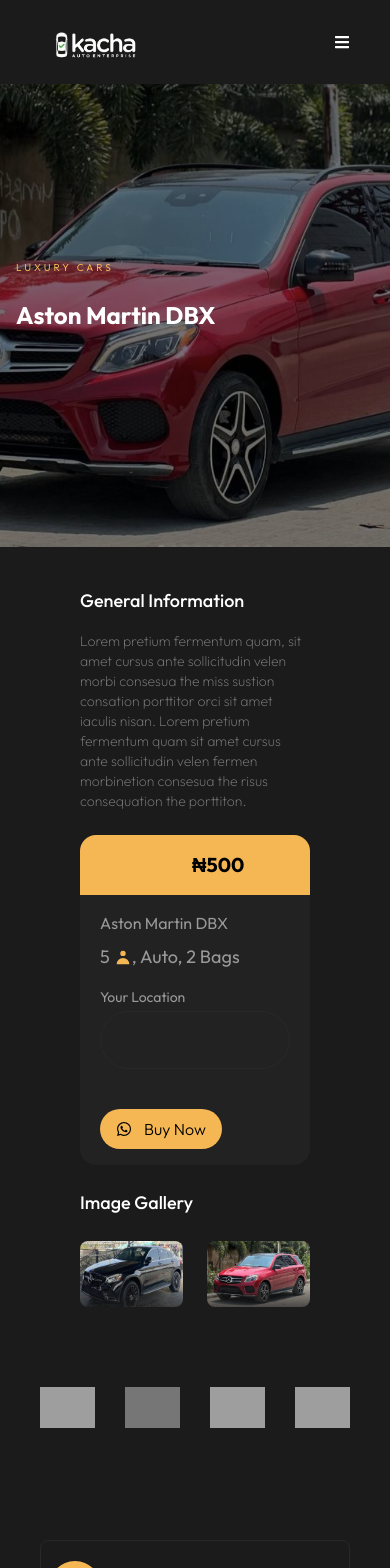
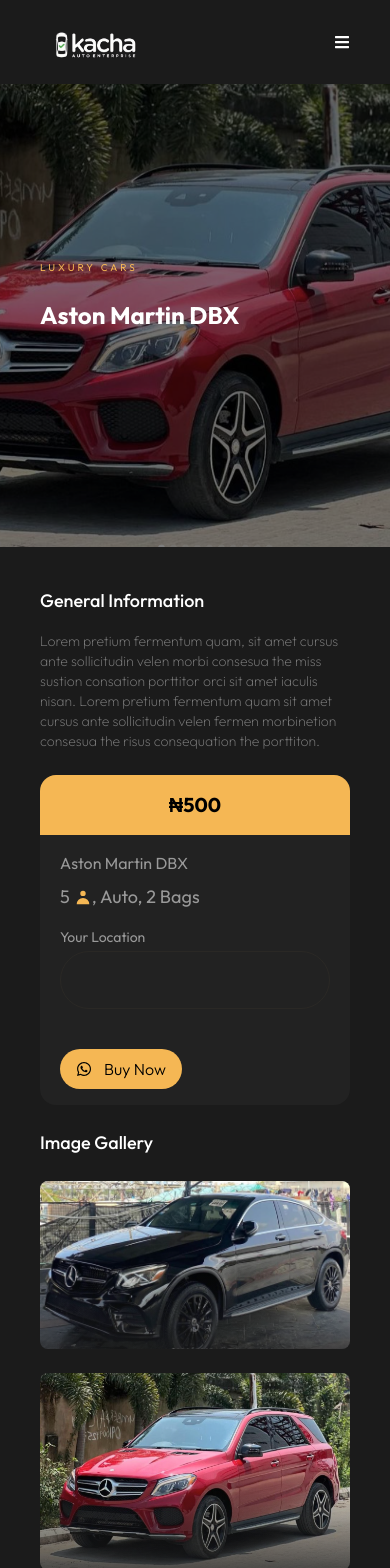
Before and after one commit to Mhiracul/Kacha, a React (Vite) app: page /car-details/aston-martin-dbx in a window 390 px wide. Shown: the top 1568 px of the page. Built offline with nearby package versions, Linux system fonts and the light colour scheme; grey boxes are pictures that could not be loaded.

Commit message:
first commit

```diff
--- a/src/Components/Car-Grid/Banner.jsx
+++ b/src/Components/Car-Grid/Banner.jsx
@@ -18,7 +18,7 @@
         />
         <div className="absolute inset-0 bg-black bg-opacity-50"></div>
         {/* Slide Content */}
-        <div className="relative z-10 flex flex-col justify-center items-center h-full py-44 text-left text-white container mx-auto px-4">
+        <div className="relative z-10 flex flex-col justify-center items-center h-full py-44 text-left text-white container mx-auto px-10">
           <div className="text-[#f5b754] text-[10px] tracking-[0.3em] uppercase">
             Select Your Car
           </div>
--- a/src/Components/CarDetails/Banner.jsx
+++ b/src/Components/CarDetails/Banner.jsx
@@ -13,7 +13,7 @@
         <div className="absolute inset-0 bg-black bg-opacity-50"></div>
 
         {/* Slide Content */}
-        <div className="relative z-10 flex flex-col justify-center items-start h-full py-44 text-left text-white container mx-auto px-4">
+        <div className="relative z-10 flex flex-col justify-center items-start h-full py-44 text-left text-white container mx-auto px-10">
           <div className="text-[#f5b754] text-[10px] tracking-[0.3em] uppercase">
             LUXURY CARS
           </div>
--- a/src/Components/CarDetails/CarDetail.jsx
+++ b/src/Components/CarDetails/CarDetail.jsx
@@ -21,7 +21,7 @@
     <div className="bg-[#1b1b1b] font-outfit w-full h-full">
       {/* Banner with dynamic title */}
       <Banner carName={car.name} carImage={car.imgSrc} />
-      <div className="mx-auto px-20 py-10">
+      <div className="mx-auto md:px-20 px-10 py-10">
         {/* Car Details Section */}
         <div className="flex xl:flex-row flex-col container  justify-between ">
           <div>
@@ -38,7 +38,7 @@
           </div>
 
           <div className=" text-white py-6">
-            <div className="bg-[#f5b754] text-center rounded-t-2xl px-28 py-4">
+            <div className="bg-[#f5b754] text-center rounded-t-2xl md:px-28 px-10 py-4">
               {" "}
               <div className="text-xl font-bold text-[#000]">
                 ₦{car.price.toLocaleString()}
@@ -74,7 +74,7 @@
         <div className="max-w-2xl">
           <h1 className="text-white text-lg font-medium">Image Gallery</h1>
 
-          <div className="grid grid-cols-2 gap-6 mt-6">
+          <div className="grid md:grid-cols-2 grid-cols-1 gap-6 mt-6">
             {/* Image 1 with bottom fade */}
             <div className="relative">
               <img src={Car1} alt="" className="w-full h-full rounded-lg" />
```
